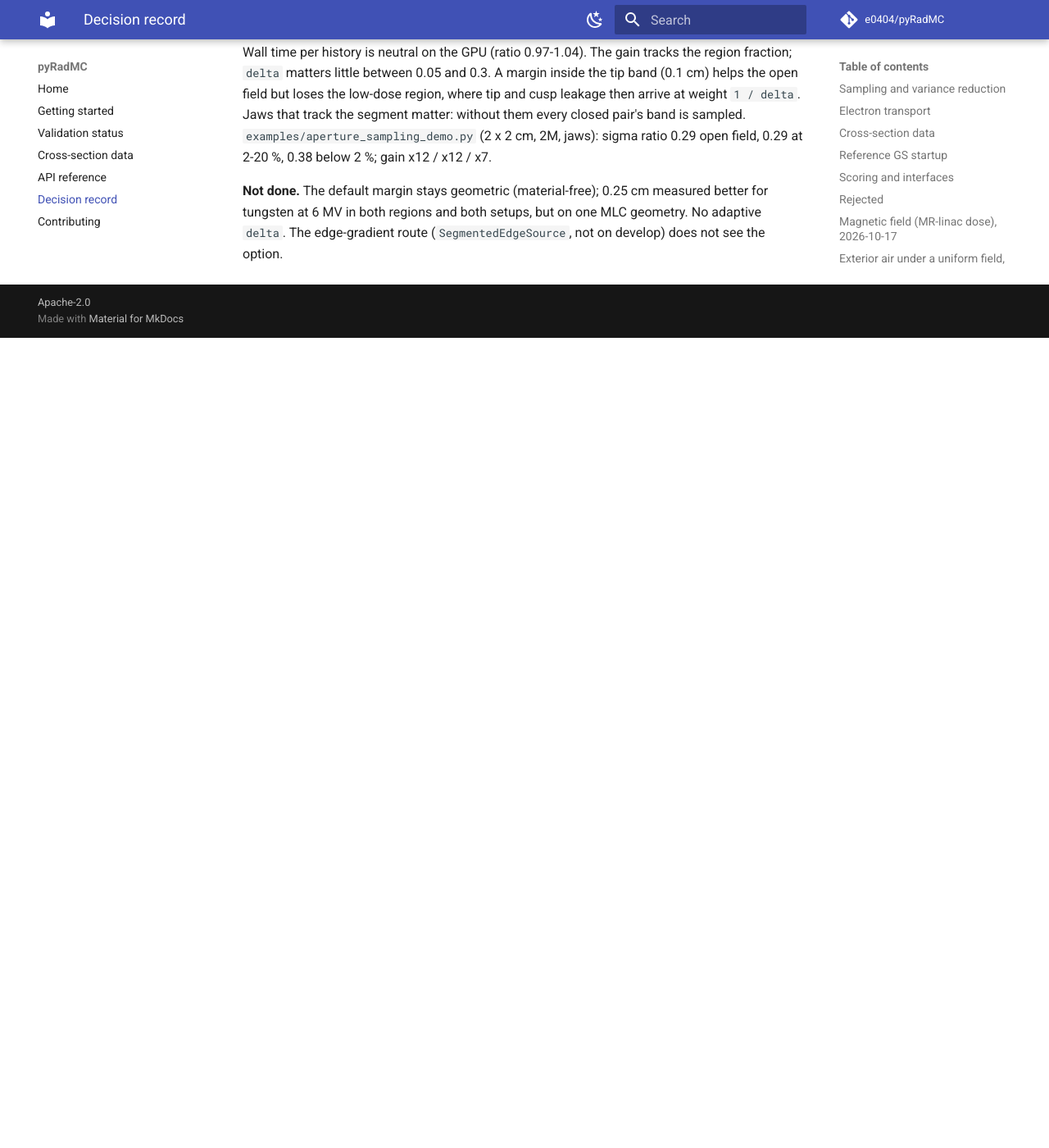
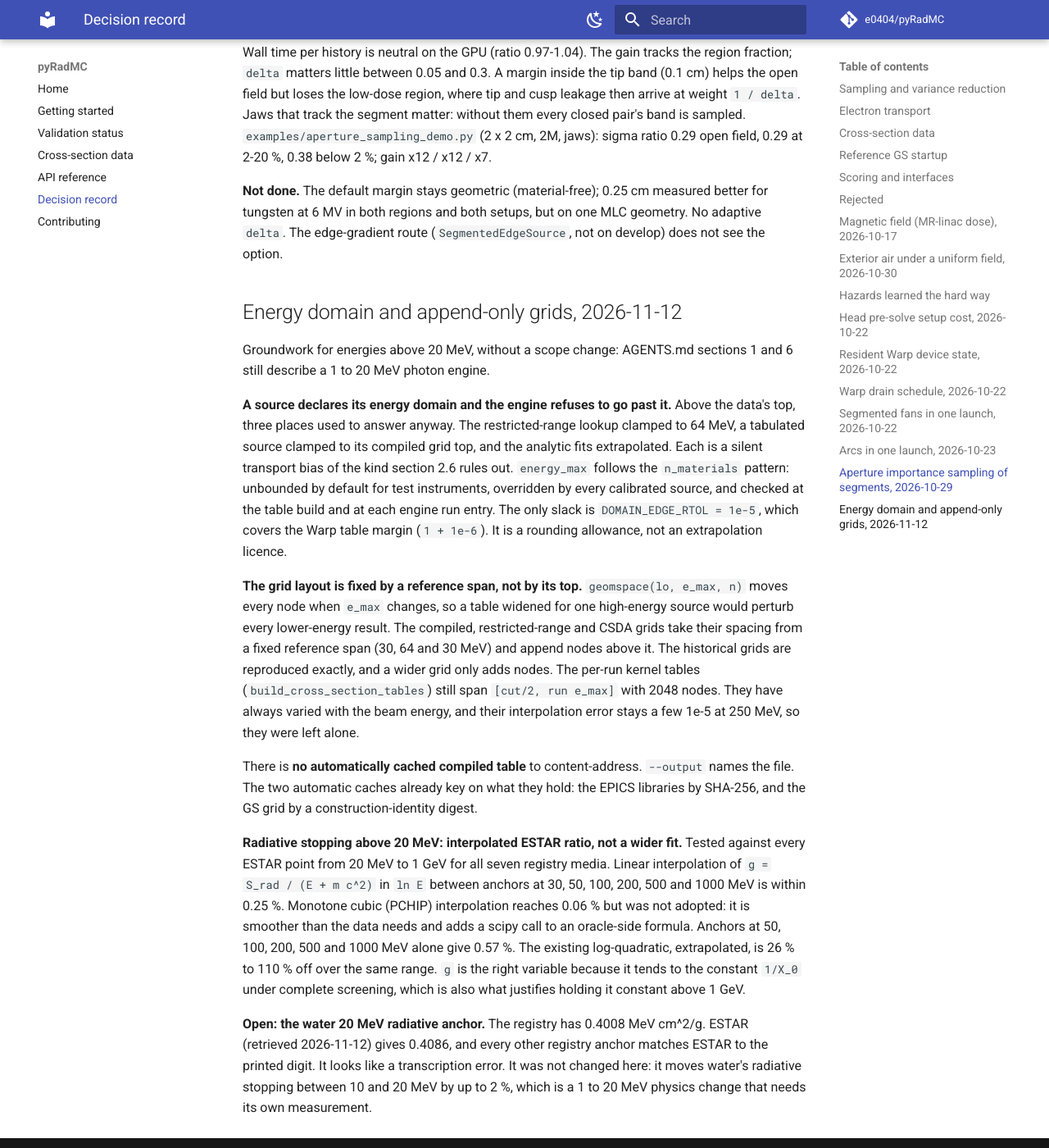
Before and after one commit to e0404/pyRadMC, an MkDocs documentation site: the page built from docs/decisions.md, in a window 1280 px wide and 1400 px high, scrolled down 25860 px. Shown: the whole window at 82% size. Built offline with MkDocs 1.6.1 and Material for MkDocs 9.7.7, drawn with Linux system fonts in a browser that asks for light colours; comment, search, counter and statistics services are not loaded; before the commit the page ends 26272 px from its top, so only the background shows below that.

Commit message:
docs(data): record energy domain and radiative model
Changelog entries for the energy domain, the append-only compiled
grid and the ESTAR radiative stopping above 20 MeV, with measured
effect sizes. The data page now documents energy_max and --e-max. A
decision record notes why the per-run kernel grids were left alone,
why there was no compiled-table cache to content-address, and the open
water 20 MeV radiative anchor (0.4008 here, 0.4086 in ESTAR), which
was deliberately not changed.

Co-Authored-By: Claude Opus 5.5 <noreply@anthropic.com>

```diff
--- a/docs/decisions.md
+++ b/docs/decisions.md
@@ -1057,3 +1057,46 @@ x12 / x7.
 better for tungsten at 6 MV in both regions and both setups, but on one MLC geometry.
 No adaptive `delta`. The edge-gradient route (`SegmentedEdgeSource`, not on develop)
 does not see the option.
+
+## Energy domain and append-only grids, 2026-11-12
+
+Groundwork for energies above 20 MeV, without a scope change: AGENTS.md sections 1 and 6
+still describe a 1 to 20 MeV photon engine.
+
+**A source declares its energy domain and the engine refuses to go past it.** Above the
+data's top, three places used to answer anyway. The restricted-range lookup clamped to
+64 MeV, a tabulated source clamped to its compiled grid top, and the analytic fits
+extrapolated. Each is a silent transport bias of the kind section 2.6 rules out.
+`energy_max` follows the `n_materials` pattern: unbounded by default for test
+instruments, overridden by every calibrated source, and checked at the table build and
+at each engine run entry. The only slack is `DOMAIN_EDGE_RTOL = 1e-5`, which covers the
+Warp table margin (`1 + 1e-6`). It is a rounding allowance, not an extrapolation licence.
+
+**The grid layout is fixed by a reference span, not by its top.** `geomspace(lo, e_max,
+n)` moves every node when `e_max` changes, so a table widened for one high-energy source
+would perturb every lower-energy result. The compiled, restricted-range and CSDA grids
+take their spacing from a fixed reference span (30, 64 and 30 MeV) and append nodes
+above it. The historical grids are reproduced exactly, and a wider grid only adds nodes.
+The per-run kernel tables (`build_cross_section_tables`) still span `[cut/2, run
+e_max]` with 2048 nodes. They have always varied with the beam energy, and their
+interpolation error stays a few 1e-5 at 250 MeV, so they were left alone.
+
+There is **no automatically cached compiled table** to content-address. `--output` names
+the file. The two automatic caches already key on what they hold: the EPICS libraries by
+SHA-256, and the GS grid by a construction-identity digest.
+
+**Radiative stopping above 20 MeV: interpolated ESTAR ratio, not a wider fit.** Tested
+against every ESTAR point from 20 MeV to 1 GeV for all seven registry media. Linear
+interpolation of `g = S_rad / (E + m c^2)` in `ln E` between anchors at 30, 50, 100, 200,
+500 and 1000 MeV is within 0.25 %. Monotone cubic (PCHIP) interpolation reaches 0.06 % but
+was not adopted: it is smoother than the data needs and adds a scipy call to an
+oracle-side formula. Anchors at 50, 100, 200, 500 and 1000 MeV alone give 0.57 %. The
+existing log-quadratic, extrapolated, is 26 % to 110 % off over the same range. `g` is
+the right variable because it tends to the constant `1/X_0` under complete screening,
+which is also what justifies holding it constant above 1 GeV.
+
+**Open: the water 20 MeV radiative anchor.** The registry has 0.4008 MeV cm^2/g. ESTAR
+(retrieved 2026-11-12) gives 0.4086, and every other registry anchor matches ESTAR to
+the printed digit. It looks like a transcription error. It was not changed here: it
+moves water's radiative stopping between 10 and 20 MeV by up to 2 %, which is a 1 to
+20 MeV physics change that needs its own measurement.
```
Also changed, not shown: CHANGELOG.md (+29 -0 lines), docs/data.md (+18 -1 lines).
